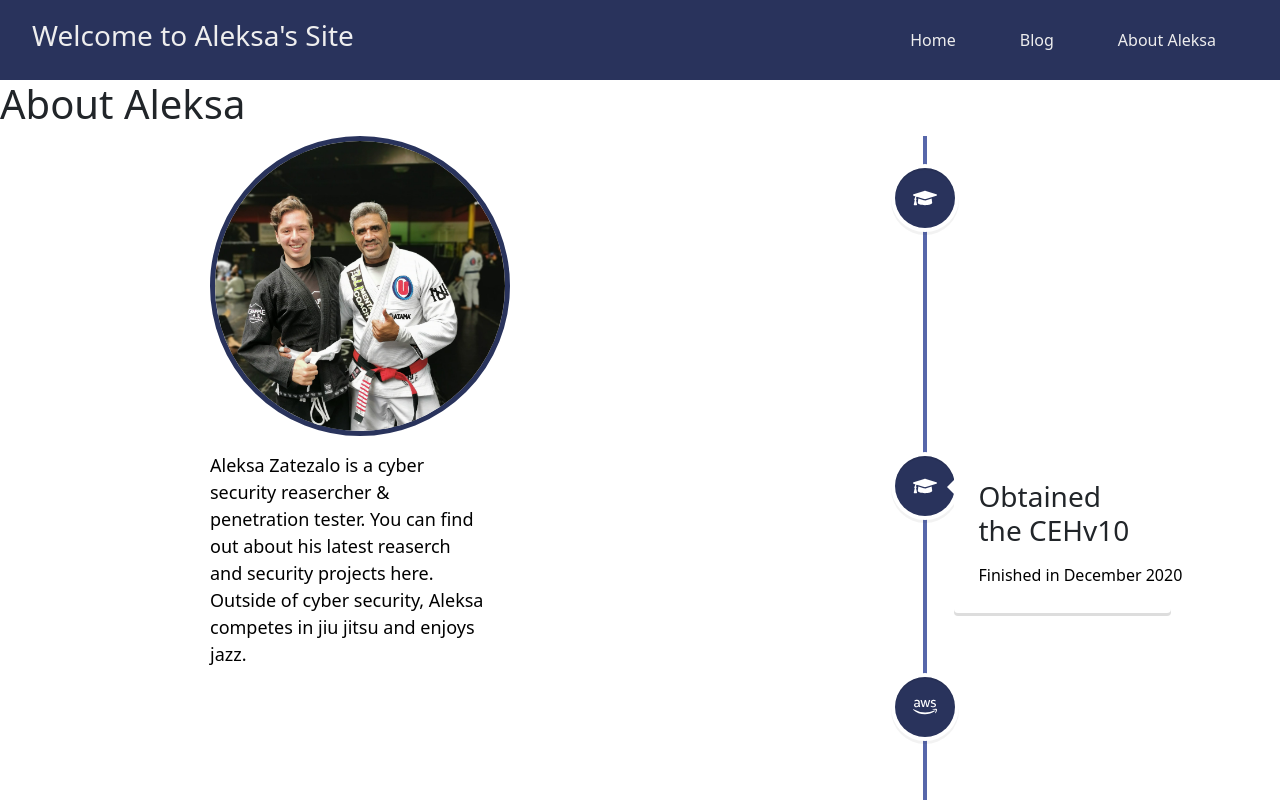
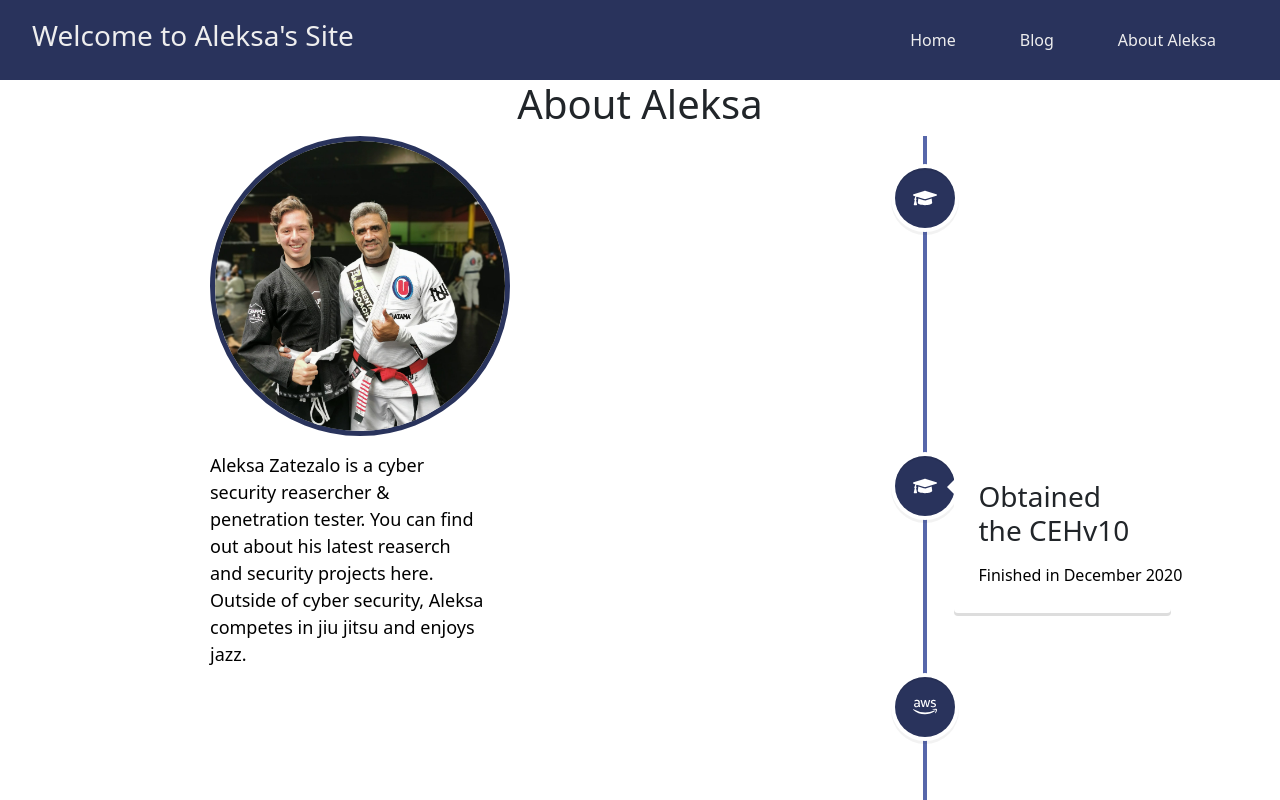
Before and after one commit to AleksaZatezalo/aleksazatezalo.com, a React (Create React App) app in the folder website/: page / in a window 1280 px wide. Shown: the top 800 px of the page. Built offline with nearby package versions, Linux system fonts and the light colour scheme.

Commit message:
Text Center Changed

```diff
--- a/website/src/Components/About/About.js
+++ b/website/src/Components/About/About.js
@@ -11,7 +11,7 @@ import 'react-vertical-timeline-component/style.min.css';
 function About() {
     return (
         <div>
-            <h1>About Aleksa</h1>
+            <h1 className="text-center">About Aleksa</h1>
 
             <div className='container'>
 
```
